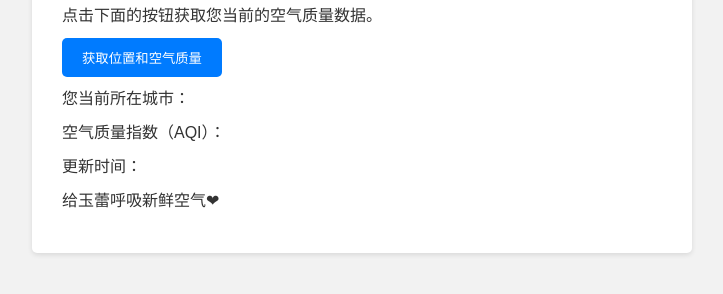
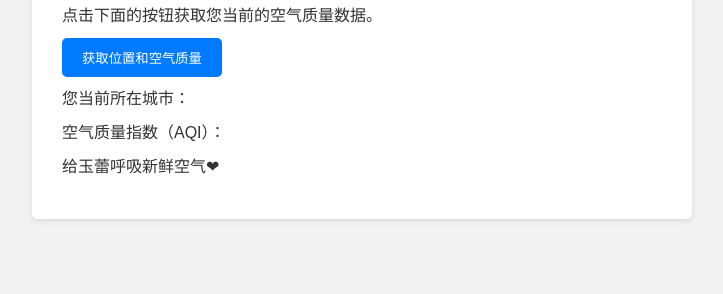
Before and after one commit to anikipku/yulei, a plain HTML site: page index.html in a window 1280 px wide. Shown: the part 124-418 px from the top of the page, without its empty margins (278-1001 px from the left). Drawn offline with Linux system fonts and the light colour scheme.

Commit message:
Update index.html

```diff
--- a/index.html
+++ b/index.html
@@ -92,7 +92,6 @@
 <button class="btn" onclick="getLocation()">获取位置和空气质量</button>
 <p>您当前所在城市：<span id="city"></span></p>
 <p>空气质量指数（AQI）：<span id="aqi"></span></p>
-<p>更新时间：<span id="time"></span></p>
 <p>给玉蕾呼吸新鲜空气❤</p>
 </div>
 
```
